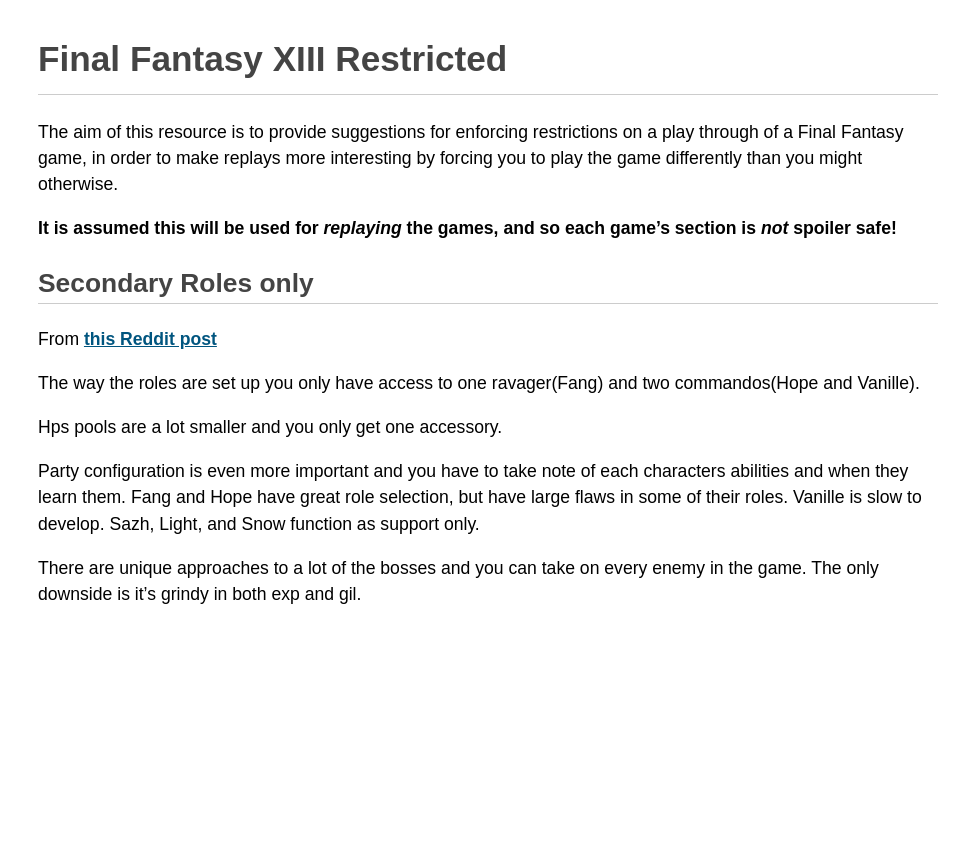
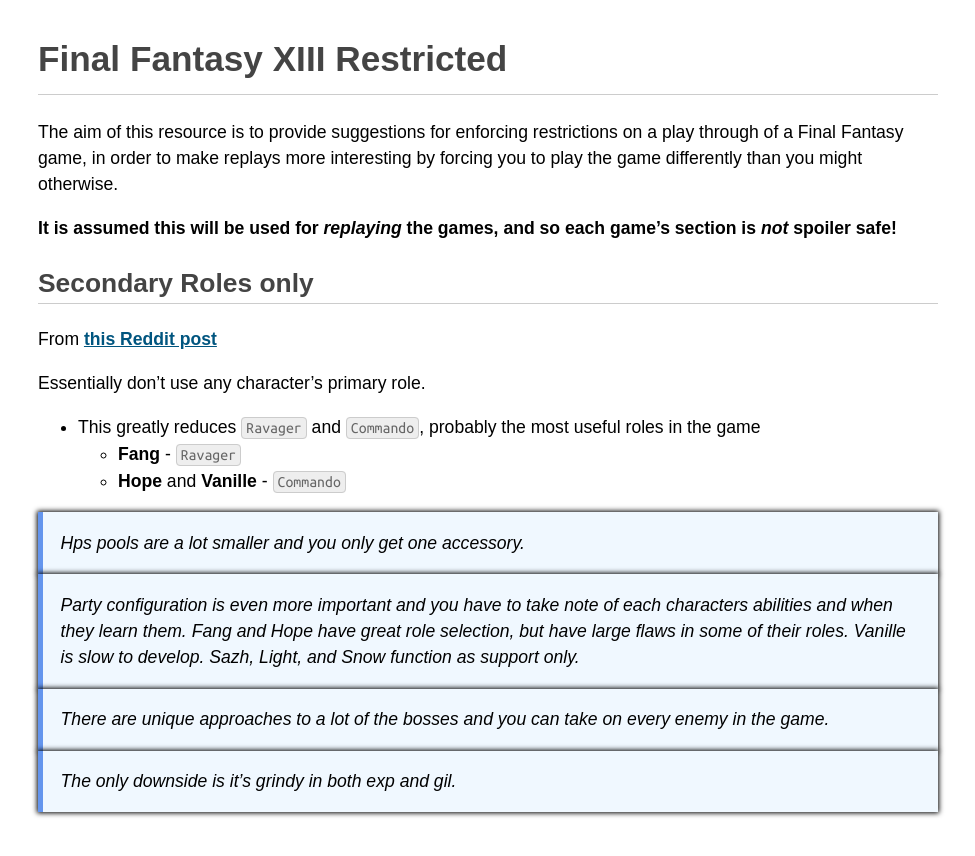
Before and after one commit to beforan/beforan.github.io, a Jekyll site: the page built from ff-restricted/xiii/index.md, in a window 1280 px wide. Shown: the top 856 px of the page, without its empty margins (152-1127 px from the left). Built offline with Jekyll 4.4.1, drawn with Linux system fonts in a browser that asks for light colours; some web fonts are replaced; Markdown is read by kramdown in place of the engine named in the settings.

Commit message:
more updates; an entry for every game listed

```diff
--- a/ff-restricted/xiii/index.md
+++ b/ff-restricted/xiii/index.md
@@ -11,10 +11,16 @@
 ## Secondary Roles only
 From [this Reddit post](https://www.reddit.com/r/FinalFantasy/comments/3h79gc/what_nonstandard_challenges_do_you_like/cu4xjyt)
 
-The way the roles are set up you only have access to one ravager(Fang) and two commandos(Hope and Vanille).
+Essentially don't use any character's primary role.
 
-Hps pools are a lot smaller and you only get one accessory.
+- This greatly reduces `Ravager` and `Commando`, probably the most useful roles in the game
+  - **Fang** - `Ravager`
+  - **Hope** and **Vanille** - `Commando`
 
-Party configuration is even more important and you have to take note of each characters abilities and when they learn them. Fang and Hope have great role selection, but have large flaws in some of their roles. Vanille is slow to develop. Sazh, Light, and Snow function as support only.
+> Hps pools are a lot smaller and you only get one accessory.
 
-There are unique approaches to a lot of the bosses and you can take on every enemy in the game. The only downside is it's grindy in both exp and gil.
+> Party configuration is even more important and you have to take note of each characters abilities and when they learn them. Fang and Hope have great role selection, but have large flaws in some of their roles. Vanille is slow to develop. Sazh, Light, and Snow function as support only.
+
+> There are unique approaches to a lot of the bosses and you can take on every enemy in the game.
+
+> The only downside is it's grindy in both exp and gil.
```
Also changed, not shown: ff-restricted/ii/index.md (added, +12 -0 lines), ff-restricted/index.md (+3 -3 lines), ff-restricted/ix/index.md (added, +23 -0 lines), ff-restricted/x-2/index.md (added, +12 -0 lines).
